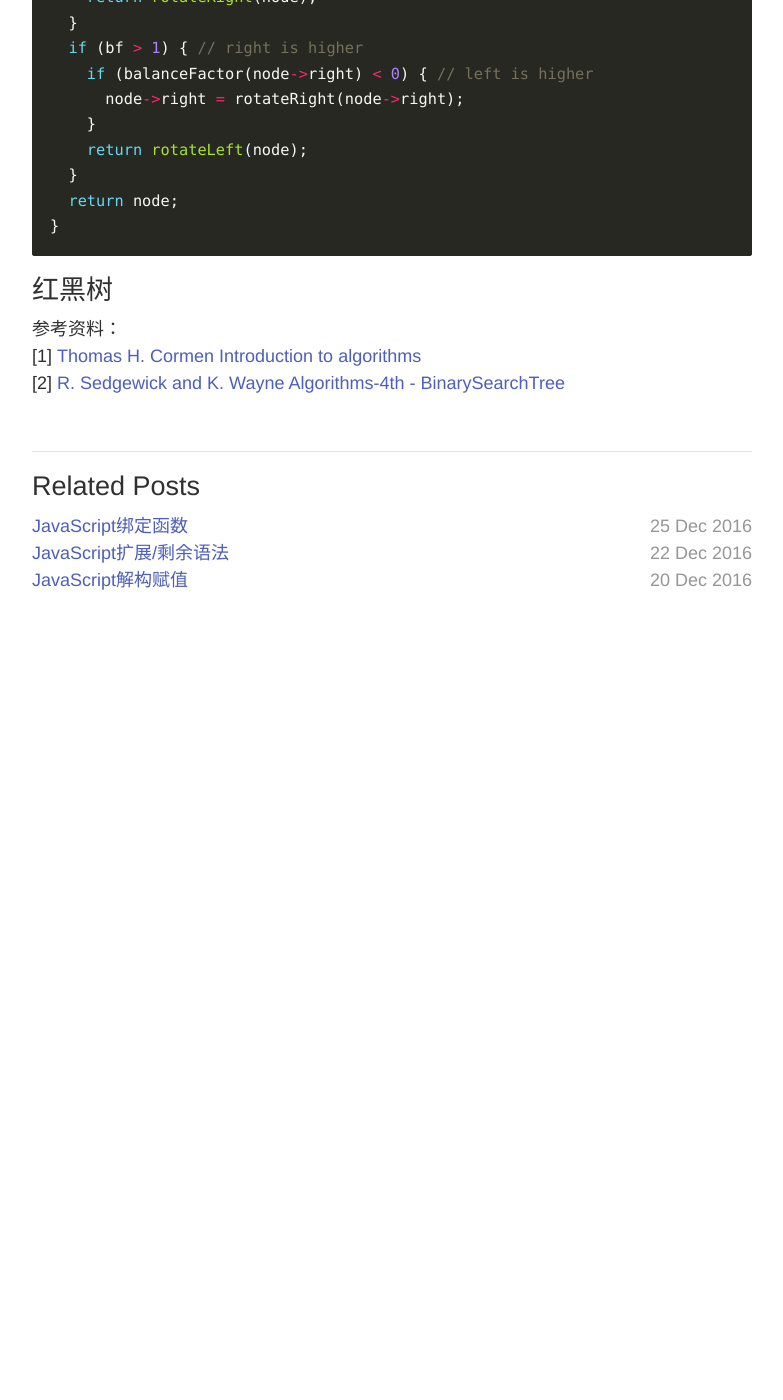
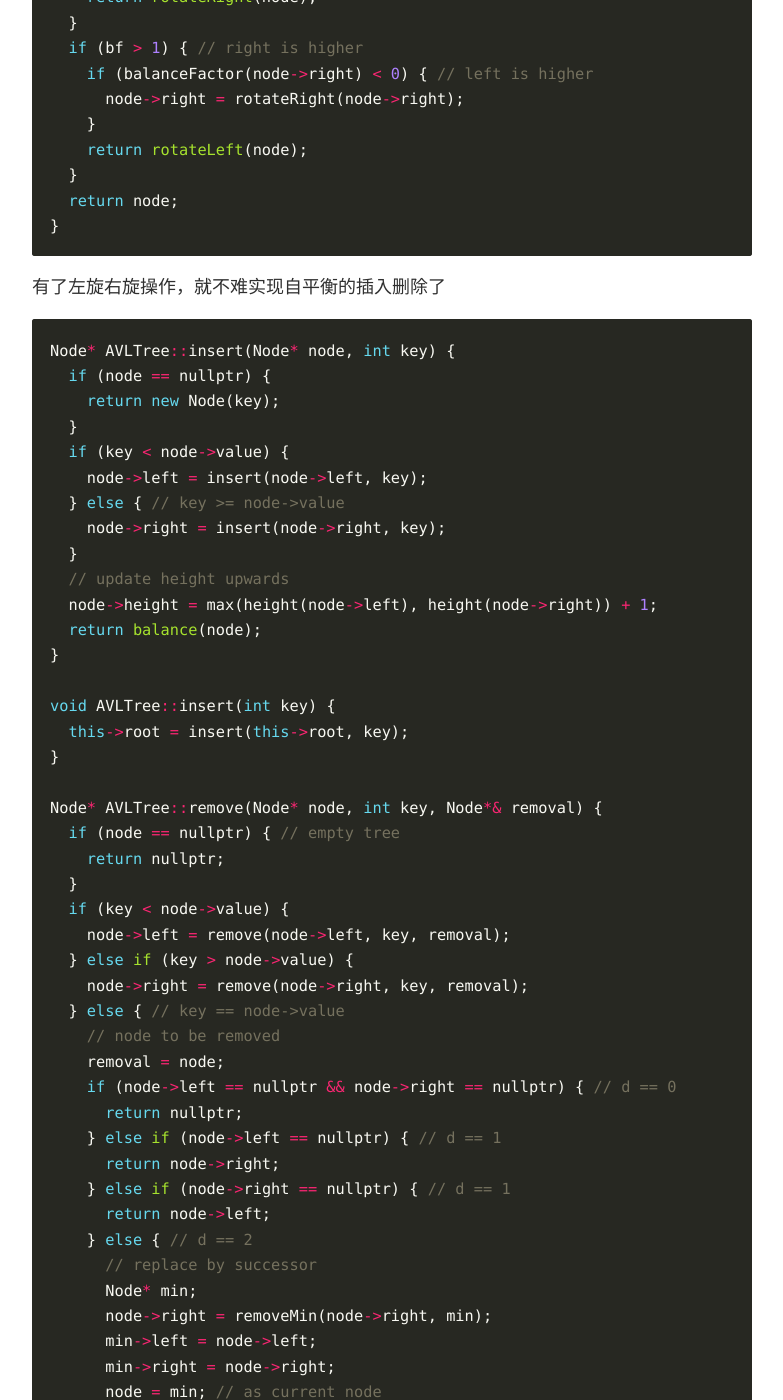
Before and after one commit to skylerlee/codelet, a Jekyll site: the page built from _posts/2016-02-05-searching.md, in a window 1280 px wide and 1400 px high, scrolled down 5510 px. Shown: the whole window, without its empty margins (248-1031 px from the left). Built offline with Jekyll 4.4.1, drawn with Linux system fonts in a browser that asks for light colours; comment, search, counter and statistics services are not loaded; before the commit the page ends 6140 px from its top, so only the background shows below that; some of the changed text lies outside the part shown.

Commit message:
Update code

````diff
--- a/_posts/2016-02-05-searching.md
+++ b/_posts/2016-02-05-searching.md
@@ -229,6 +229,70 @@ Node* AVLTree::balance(Node* node) {
 }
 ```
 
+有了左旋右旋操作，就不难实现自平衡的插入删除了
+
+```cpp
+Node* AVLTree::insert(Node* node, int key) {
+  if (node == nullptr) {
+    return new Node(key);
+  }
+  if (key < node->value) {
+    node->left = insert(node->left, key);
+  } else { // key >= node->value
+    node->right = insert(node->right, key);
+  }
+  // update height upwards
+  node->height = max(height(node->left), height(node->right)) + 1;
+  return balance(node);
+}
+
+void AVLTree::insert(int key) {
+  this->root = insert(this->root, key);
+}
+
+Node* AVLTree::remove(Node* node, int key, Node*& removal) {
+  if (node == nullptr) { // empty tree
+    return nullptr;
+  }
+  if (key < node->value) {
+    node->left = remove(node->left, key, removal);
+  } else if (key > node->value) {
+    node->right = remove(node->right, key, removal);
+  } else { // key == node->value
+    // node to be removed
+    removal = node;
+    if (node->left == nullptr && node->right == nullptr) { // d == 0
+      return nullptr;
+    } else if (node->left == nullptr) { // d == 1
+      return node->right;
+    } else if (node->right == nullptr) { // d == 1
+      return node->left;
+    } else { // d == 2
+      // replace by successor
+      Node* min;
+      node->right = removeMin(node->right, min);
+      min->left = node->left;
+      min->right = node->right;
+      node = min; // as current node
+    }
+  }
+  // update height upwards
+  node->height = max(height(node->left), height(node->right)) + 1;
+  return balance(node);
+}
+
+Node* AVLTree::remove(int key) {
+  Node* removed = nullptr;
+  this->root = remove(this->root, key, removed);
+  if (removed != nullptr) { // cleanup
+    removed->left = nullptr;
+    removed->right = nullptr;
+    removed->height = 0;
+  }
+  return removed;
+}
+```
+
 ## 红黑树
 
 参考资料：
````
